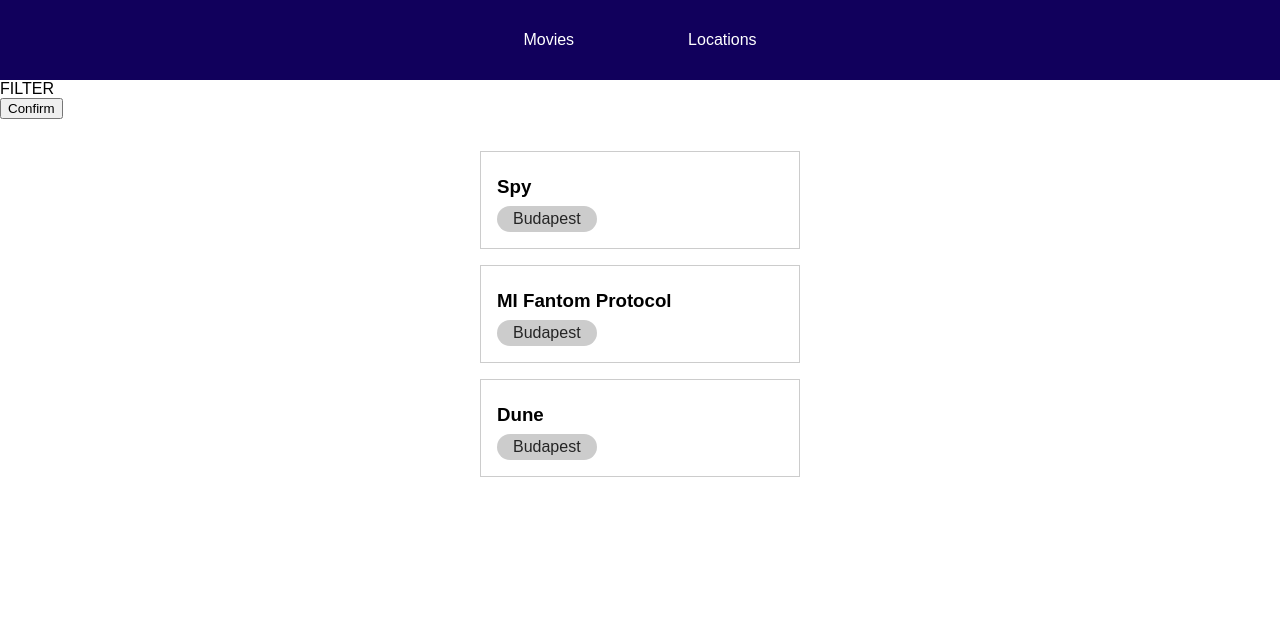
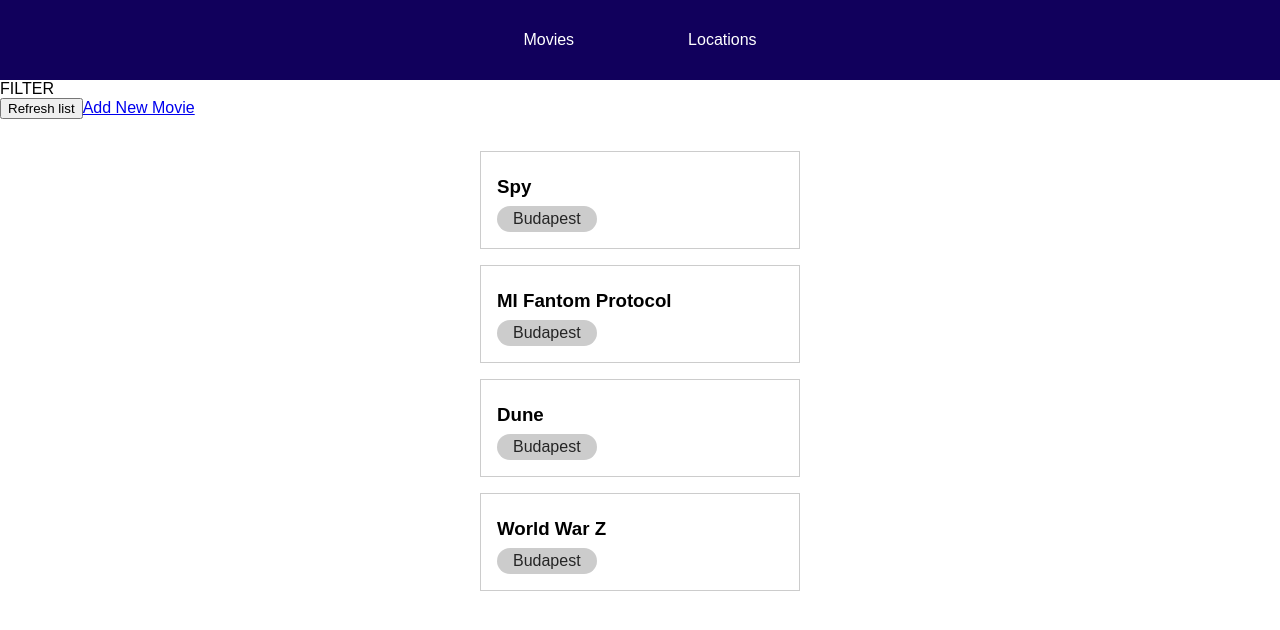
Before and after one commit to grirorevvadim/movieLoc-frontend-app, a Vue app: page /movies in a window 1280 px wide. Shown: the top 630 px of the page. Built offline with nearby package versions, Linux system fonts and the light colour scheme.

Commit message:
vuex is added

```diff
--- a/src/App.vue
+++ b/src/App.vue
@@ -14,11 +14,6 @@
   },
   data() {
     return {
-      movies: [
-        {id: 't1', movieName: 'Spy', location: 'Budapest'},
-        {id: 't2', movieName: 'MI Fantom Protocol', location: 'Budapest'},
-        {id: 't3', movieName: 'Dune', location: 'Budapest'},
-      ],
       locations: [
         {id: 'u1', locationName: 'Budapest', country: 'Hungary'},
         {id: 'u1', locationName: 'Wien', country: 'Austria'},
--- a/src/main.js
+++ b/src/main.js
@@ -1,9 +1,11 @@
 import {createApp} from 'vue';
 import router from "./router.js";
+import store from './store/index.js';
 import App from './App.vue';
 
 const app = createApp(App);
 
 app.use(router);
+app.use(store);
 
 app.mount('#app');
--- a/src/pages/movies/MovieDetail.vue
+++ b/src/pages/movies/MovieDetail.vue
@@ -1 +1 @@
-<template></template>
+<template>Movie Details</template>
--- a/src/pages/movies/MovieRegistration.vue
+++ b/src/pages/movies/MovieRegistration.vue
@@ -1 +1 @@
-<template></template>
+<template>Movie registration</template>
--- a/src/pages/movies/MoviesList.vue
+++ b/src/pages/movies/MoviesList.vue
@@ -1,25 +1,41 @@
 <template>
   <section>FILTER</section>
-  <button @click="confirmInput">Confirm</button>
-  <ul>
-    <movie-item v-for="m in movies" :key="m.id" :movie-name="m.movieName" :location="m.location"></movie-item>
+  <div class="controls">
+    <button>Refresh list</button>
+    <router-link to="/movies/register">Add New Movie</router-link>
+  </div>
+  <ul v-if="hasMovies">
+    <movie-item
+      v-for="m in filteredMovies"
+      :key="m.id"
+      :movie-name="m.movieName"
+      :location="m.location"
+    ></movie-item>
   </ul>
+  <h3 v-else> No Movies Found</h3>
 </template>
 
 <script>
-import MovieItem from "./MovieItem.vue";
+import MovieItem from './MovieItem.vue';
 
 export default {
   components: {
     MovieItem,
   },
-  inject: ['movies'],
+  computed: {
+    filteredMovies() {
+      return this.$store.getters['movies/movies'];
+    },
+    hasMovies(){
+      return this.$store.getters['movies/hasMovies'];
+    }
+  },
   methods: {
     confirmInput() {
       // do something
       this.$router.push('/movies');
-    }
-  }
+    },
+  },
 };
 </script>
 
--- /dev/null
+++ b/src/store/index.js
@@ -0,0 +1,9 @@
+import { createStore } from 'vuex';
+import moviesModule from './movies/index.js';
+
+const store = createStore({
+    modules:{
+        movies: moviesModule
+    }
+});
+export default store;
--- /dev/null
+++ b/src/store/movies/actions.js
@@ -0,0 +1 @@
+export default{};
--- /dev/null
+++ b/src/store/movies/getters.js
@@ -0,0 +1,8 @@
+export default {
+  movies(state) {
+    return state.movies;
+  },
+  hasMovies(state) {
+    return state.movies && state.movies.length > 0;
+  },
+};
--- /dev/null
+++ b/src/store/movies/index.js
@@ -0,0 +1,19 @@
+import mutations from './mutations.js';
+import actions from './actions.js';
+import getters from './getters.js';
+export default {
+  namespaced: true,
+  state() {
+    return {
+      movies: [
+        { id: 'm1', movieName: 'Spy', location: 'Budapest' },
+        { id: 'm2', movieName: 'MI Fantom Protocol', location: 'Budapest' },
+        { id: 'm3', movieName: 'Dune', location: 'Budapest' },
+        { id: 'm4', movieName: 'World War Z', location: 'Budapest' },
+      ],
+    };
+  },
+  mutations,
+  actions,
+  getters,
+};
--- /dev/null
+++ b/src/store/movies/mutations.js
@@ -0,0 +1 @@
+export default{};
```
Also changed, not shown: src/router.js (+13 -13 lines).
